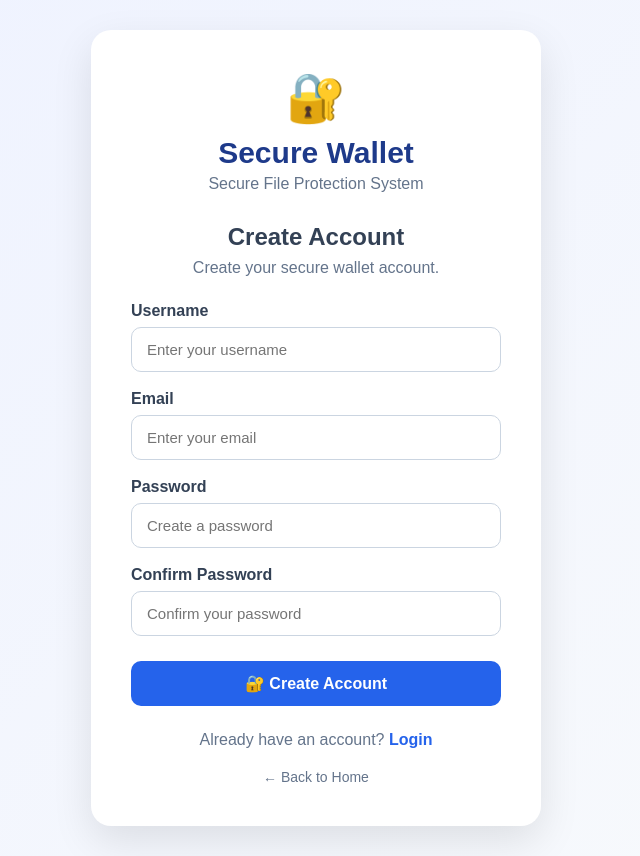
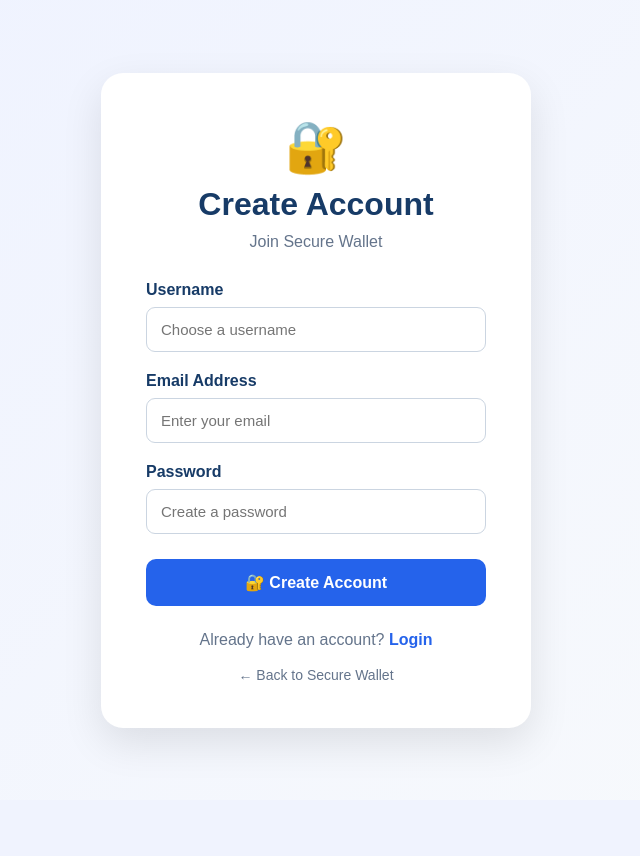
Before and after one commit to 2303a52332/secure-wallet, a Flask app: page /register in a window 1280 px wide. Shown: the whole page, without its empty margins (324-964 px from the left). After the commit the page ends 747 px from the top, so only its background shows below. Run offline with Flask 3, Linux system fonts and the light colour scheme; parts of the project's set-up code (start-up, migrations or seed data) failed here and were passed over.

Commit message:
Style login and register pages

```diff
--- a/templates/register.html
+++ b/templates/register.html
@@ -1,77 +1,171 @@
 <!DOCTYPE html>
 <html lang="en">
+<head>
+    <meta charset="UTF-8">
+    <meta name="viewport" content="width=device-width, initial-scale=1.0">
 
-<head>
+    <title>Create Account | Secure Wallet</title>
 
-    <meta charset="UTF-8">
+    <link rel="stylesheet" href="{{ url_for('static', filename='css/style.css') }}">
 
-    <meta
-        name="viewport"
-        content="width=device-width, initial-scale=1.0"
-    >
+    <style>
+        .auth-page {
+            min-height: 100vh;
+            display: flex;
+            align-items: center;
+            justify-content: center;
+            padding: 30px 20px;
+        }
 
-    <title>Register - Secure Wallet</title>
+        .auth-card {
+            width: 100%;
+            max-width: 430px;
+            background: white;
+            padding: 45px;
+            border-radius: 22px;
+            box-shadow: 0 15px 40px rgba(0, 0, 0, 0.10);
+        }
 
-    <link
-        rel="stylesheet"
-        href="{{ url_for('static', filename='css/style.css') }}"
-    >
+        .auth-logo {
+            text-align: center;
+            font-size: 50px;
+            margin-bottom: 10px;
+        }
 
+        .auth-card h1 {
+            text-align: center;
+            margin: 0;
+            color: #173b67;
+            font-size: 32px;
+        }
+
+        .auth-subtitle {
+            text-align: center;
+            color: #64748b;
+            margin: 10px 0 30px;
+        }
+
+        .form-group {
+            margin-bottom: 20px;
+        }
+
+        .form-group label {
+            display: block;
+            margin-bottom: 8px;
+            color: #173b67;
+            font-weight: 600;
+        }
+
+        .form-group input {
+            width: 100%;
+            padding: 13px 14px;
+            border: 1px solid #cbd5e1;
+            border-radius: 9px;
+            font-size: 15px;
+            box-sizing: border-box;
+            outline: none;
+        }
+
+        .form-group input:focus {
+            border-color: #2563eb;
+            box-shadow: 0 0 0 3px rgba(37, 99, 235, 0.10);
+        }
+
+        .register-btn {
+            width: 100%;
+            border: none;
+            padding: 14px;
+            border-radius: 10px;
+            background: #2563eb;
+            color: white;
+            font-size: 16px;
+            font-weight: 600;
+            cursor: pointer;
+            margin-top: 5px;
+        }
+
+        .register-btn:hover {
+            background: #1d4ed8;
+        }
+
+        .login-link {
+            text-align: center;
+            margin-top: 25px;
+            color: #64748b;
+        }
+
+        .login-link a {
+            color: #2563eb;
+            font-weight: 600;
+            text-decoration: none;
+        }
+
+        .back-link {
+            display: block;
+            text-align: center;
+            margin-top: 18px;
+            color: #64748b;
+            text-decoration: none;
+            font-size: 14px;
+        }
+
+        .back-link:hover,
+        .login-link a:hover {
+            text-decoration: underline;
+        }
+
+        .error-message {
+            background: #fee2e2;
+            color: #b91c1c;
+            padding: 12px;
+            border-radius: 8px;
+            margin-bottom: 20px;
+            text-align: center;
+            font-size: 14px;
+        }
+    </style>
 </head>
-
 
 <body>
 
-    <div class="auth-container">
+    <main class="auth-page">
 
-        <div class="auth-card">
+        <section class="auth-card">
 
-            <div class="auth-logo">
-                🔐
-            </div>
+            <div class="auth-logo">🔐</div>
 
-
-            <h1>
-                Secure Wallet
-            </h1>
-
+            <h1>Create Account</h1>
 
             <p class="auth-subtitle">
-                Secure File Protection System
+                Join Secure Wallet
             </p>
 
-
-            <h2>
-                Create Account
-            </h2>
-
-
-            <p class="auth-description">
-                Create your secure wallet account.
-            </p>
-
+            {% with messages = get_flashed_messages() %}
+                {% if messages %}
+                    {% for message in messages %}
+                        <div class="error-message">
+                            {{ message }}
+                        </div>
+                    {% endfor %}
+                {% endif %}
+            {% endwith %}
 
             <form method="POST">
 
-
-                <label for="username">
-                    Username
-                </label>
-
+                <div class="form-group">
+                    <label for="username">Username</label>
 
                     <input
                         type="text"
                         id="username"
                         name="username"
-                    placeholder="Enter your username"
+                        placeholder="Choose a username"
                         required
                     >
+                </div>
 
-
-                <label for="email">
-                    Email
-                </label>
-
+                <div class="form-group">
+                    <label for="email">Email Address</label>
 
                     <input
                         type="email"
@@ -80,12 +174,10 @@
                         placeholder="Enter your email"
                         required
                     >
+                </div>
 
-
-                <label for="password">
-                    Password
-                </label>
-
+                <div class="form-group">
+                    <label for="password">Password</label>
 
                     <input
                         type="password"
@@ -94,56 +186,26 @@
                         placeholder="Create a password"
                         required
                     >
+                </div>
 
-
-                <label for="confirm_password">
-                    Confirm Password
-                </label>
-
-
-                <input
-                    type="password"
-                    id="confirm_password"
-                    name="confirm_password"
-                    placeholder="Confirm your password"
-                    required
-                >
-
-
-                <button
-                    type="submit"
-                    class="auth-button"
-                >
+                <button type="submit" class="register-btn">
                     🔐 Create Account
                 </button>
 
-
             </form>
 
+            <p class="login-link">
+                Already have an account?
+                <a href="{{ url_for('login') }}">Login</a>
+            </p>
 
-            <p class="auth-footer">
-
-                Already have an account?
-
-                <a href="/login">
-                    Login
+            <a href="{{ url_for('home') }}" class="back-link">
+                ← Back to Secure Wallet
             </a>
 
-            </p>
+        </section>
 
-
-            <a
-                href="/"
-                class="back-home"
-            >
-                ← Back to Home
-            </a>
-
-
-        </div>
-
-    </div>
+    </main>
 
 </body>
-
 </html>
```
Lines whose indentation alone changed are shown as unchanged.
